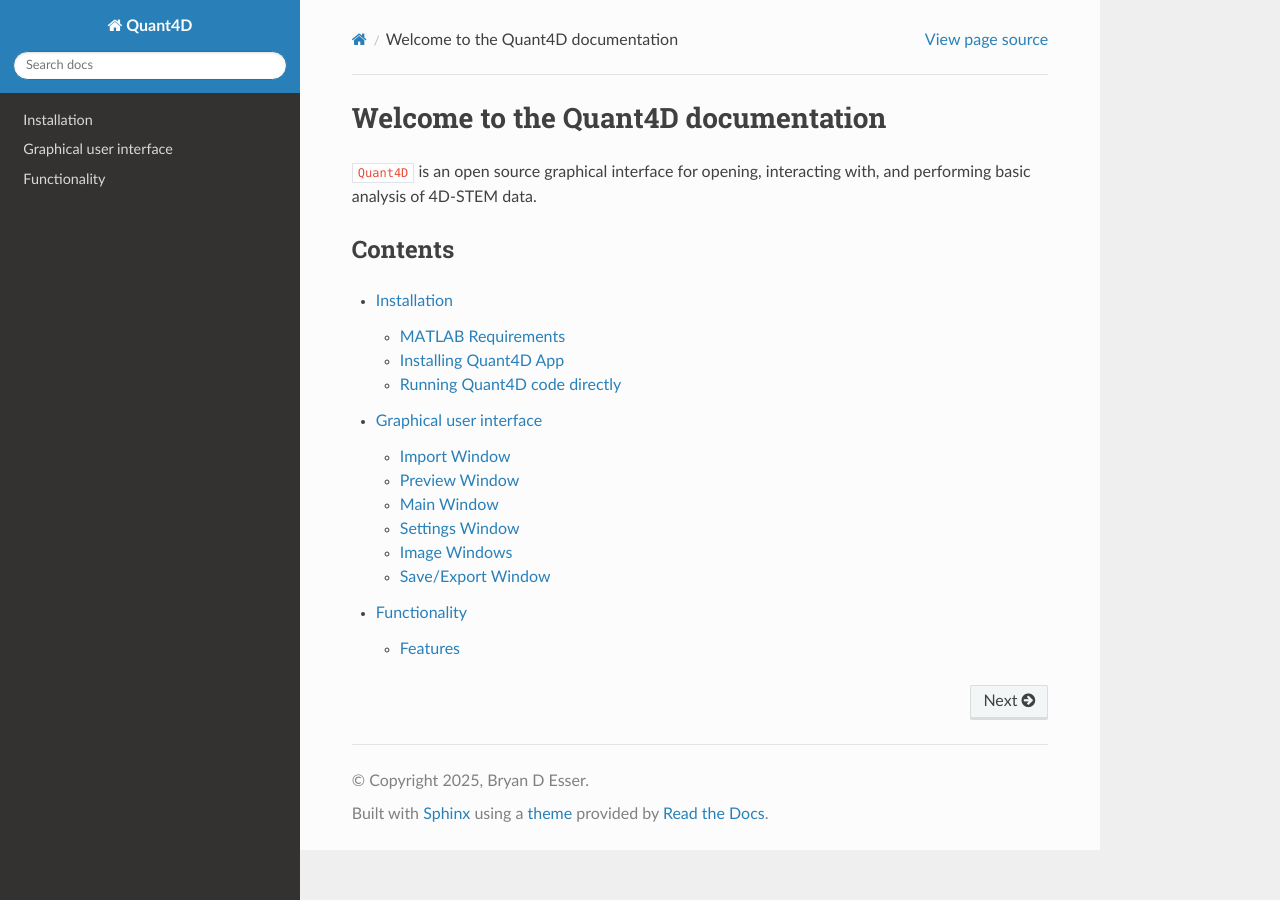
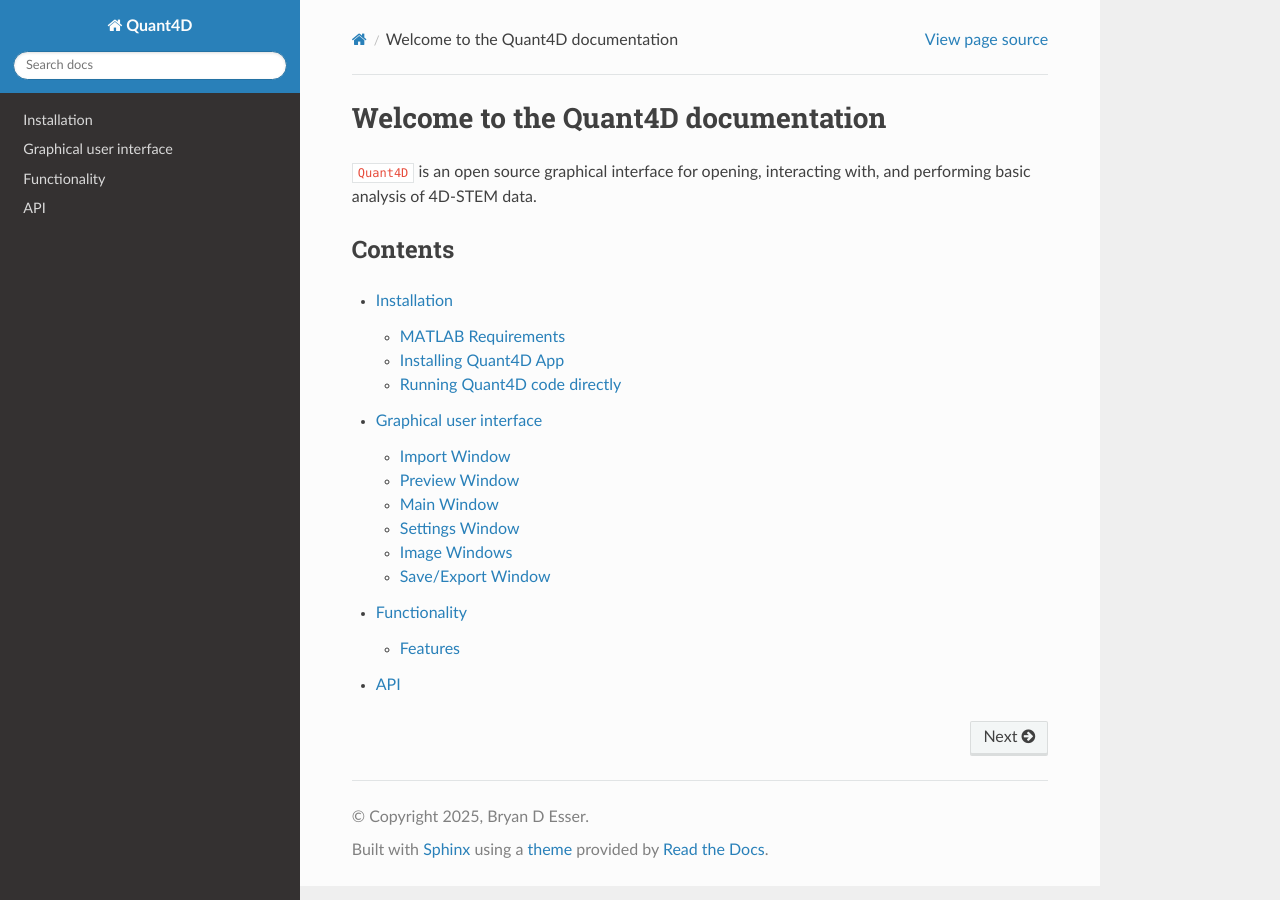
Before and after one commit to bryandesser/Quant4D, a Sphinx documentation site: the page built from docs/source/index.rst, in a window 1280 px wide. Built offline with Sphinx 7.4.7 and the Read the Docs theme 3.1.0, drawn with Linux system fonts in a browser that asks for light colours; pages that are not in the unit, such as notebooks, are missing from menus.

Commit message:
May 29, 2025, 3:50 PM

```diff
--- a/docs/source/api.rst
+++ b/docs/source/api.rst
@@ -1,4 +1,8 @@
 .. _api:
+
+API
+===
+This is a test of automatic api documentation.
 
 .. automodule:: source_code
 
```
